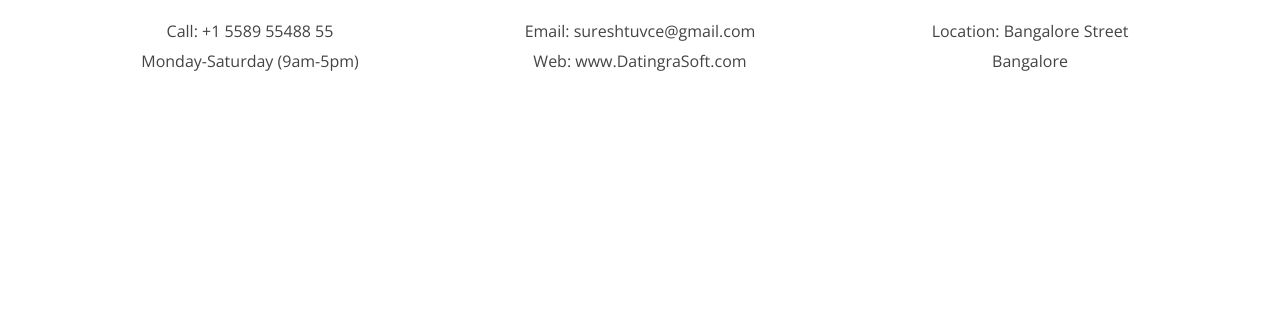
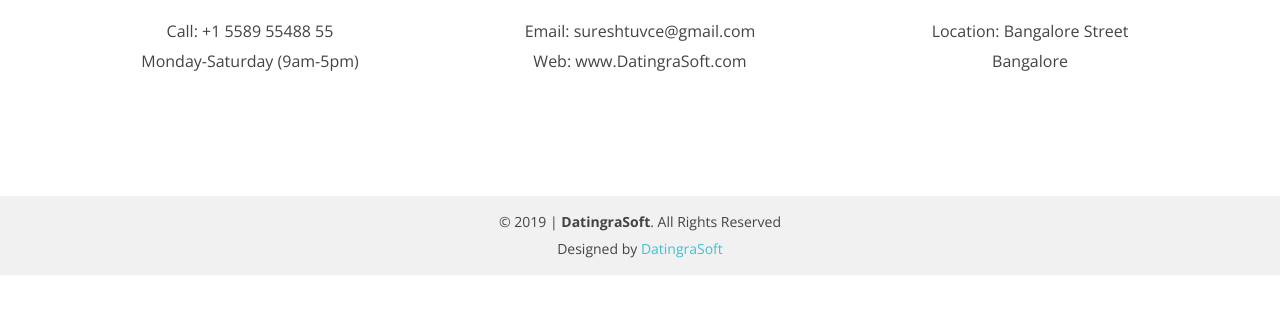
Before and after one commit to sureshtuvce/UI, a web app: page /contact.html in a window 1280 px wide. Shown: the part 234-548 px from the top of the page. Run offline with its HTML, style and script files only (its server is not run), Linux system fonts and the light colour scheme; data that the repository does not hold is empty.

Commit message:
changes are img and css file

```diff
--- a/springboot-angularjs/src/main/resources/static/contact.html
+++ b/springboot-angularjs/src/main/resources/static/contact.html
@@ -181,10 +181,6 @@
 
 
 
-
-
-  <a href="#" class="back-to-top"><i class="fa fa-chevron-up"></i></a>
-
   <!-- JavaScript Libraries -->
   <script src="lib/jquery/jquery.min.js"></script>
   <script src="lib/bootstrap/js/bootstrap.min.js"></script>
@@ -203,5 +199,26 @@
 
   <script src="js/main.js"></script>
 </body>
+<footer>
+  <div class="footer-area-bottom">
+    <div class="container">
+      <div class="row">
+        <div class="col-md-12 col-sm-12 col-xs-12">
+          <div class="copyright text-center">
+            <p>
+              &copy; 2019 | <strong>DatingraSoft</strong>. All Rights Reserved
+            </p>
+          </div>
+          <div class="credits">
+
+            Designed by <a href="https://datingraSoft.com/">DatingraSoft</a>
+          </div>
+        </div>
+      </div>
+    </div>
+  </div>
+</footer>
+
+<a href="#" class="back-to-top"><i class="fa fa-chevron-up"></i></a>
 
 </html>
--- a/springboot-angularjs/src/main/resources/static/css/style.css
+++ b/springboot-angularjs/src/main/resources/static/css/style.css
@@ -36,7 +36,8 @@
 /*  1.  Theme default CSS
 /*----------------------------------------*/
 
-html, body {
+html,
+body {
   height: 100%;
 }
 
@@ -83,7 +84,12 @@ p {
   color: #444;
 }
 
-h1, h2, h3, h4, h5, h6 {
+h1,
+h2,
+h3,
+h4,
+h5,
+h6 {
   font-family: 'Raleway', sans-serif;
   margin: 0 0 15px;
   color: #444;
@@ -130,7 +136,8 @@ a:hover {
   text-decoration: none;
 }
 
-a:active, a:hover {
+a:active,
+a:hover {
   outline: 0 none;
 }
 
@@ -185,7 +192,17 @@ ul {
   padding: 0;
 }
 
-input, select, textarea, input[type="text"], input[type="date"], input[type="url"], input[type="email"], input[type="password"], input[type="tel"], button, button[type="submit"] {
+input,
+select,
+textarea,
+input[type="text"],
+input[type="date"],
+input[type="url"],
+input[type="email"],
+input[type="password"],
+input[type="tel"],
+button,
+button[type="submit"] {
   -moz-appearance: none;
   box-shadow: none !important;
 }
@@ -289,7 +306,7 @@ div#preloader {
   letter-spacing: 1px;
 }
 
-.main-menu ul.navbar-nav li.active > a::after {
+.main-menu ul.navbar-nav li.active>a::after {
   border: 1px solid #fff;
   bottom: 0px;
   content: "";
@@ -300,13 +317,13 @@ div#preloader {
 
 .main-menu ul.navbar-nav li.active a:hover {
 
-	background-color: rgba(255,255,255,0.25);
+  background-color: rgba(255, 255, 255, 0.25);
   -webkit-transition: all 0.3s;
   -moz-transition: all 0.3s;
   -o-transition: all 0.3s;
   transition: all 0.3s;
-	-webkit-transform: scale(0.5,0.5);
-	transform: scale(0.6,0.6);
+  -webkit-transform: scale(0.5, 0.5);
+  transform: scale(0.6, 0.6);
 }
 
 
@@ -321,13 +338,13 @@ div#preloader {
 }
 
 .main-menu ul.navbar-nav li a:hover {
-  background-color: rgba(255,255,255,0.25);
+  background-color: rgba(255, 255, 255, 0.25);
   -webkit-transition: all 0.3s;
   -moz-transition: all 0.3s;
   -o-transition: all 0.3s;
   transition: all 0.3s;
-	-webkit-transform: scale(0.5,0.5);
-	transform: scale(0.6,0.6);
+  -webkit-transform: scale(0.5, 0.5);
+  transform: scale(0.6, 0.6);
 }
 
 .navbar {
@@ -339,7 +356,9 @@ div#preloader {
   background: rgba(0, 0, 0, 0) none repeat scroll 0 0;
 }
 
-.main-menu ul.navbar-default .navbar-nav>.active>a, .navbar-default .navbar-nav>.active>a:hover, .navbar-default .navbar-nav>.active>a:focus {
+.main-menu ul.navbar-default .navbar-nav>.active>a,
+.navbar-default .navbar-nav>.active>a:hover,
+.navbar-default .navbar-nav>.active>a:focus {
   background: none;
   color: #fff;
 }
@@ -351,12 +370,14 @@ div#preloader {
   padding: 25px 0px;
 }
 
-.navbar-default .navbar-nav>li>a:hover, .navbar-default .navbar-nav>li>a:focus {
+.navbar-default .navbar-nav>li>a:hover,
+.navbar-default .navbar-nav>li>a:focus {
   background-color: transparent;
   color: #fff;
 }
 
-.navbar-default .navbar-toggle:hover, .navbar-default .navbar-toggle:focus {
+.navbar-default .navbar-toggle:hover,
+.navbar-default .navbar-toggle:focus {
   background: none;
 }
 
@@ -429,7 +450,8 @@ div#preloader {
 .sticky-logo h1 span {
   color: #3ec1d5;
 }
-.stick .main-menu ul.navbar-nav li.active > a::after {
+
+.stick .main-menu ul.navbar-nav li.active>a::after {
   border: 1px solid #fff;
   bottom: 0px;
   content: "";
@@ -448,13 +470,17 @@ div#preloader {
   position: relative;
 }
 
-.stick .mainmenu ul#nav>li:hover>a, .stick .mainmenu ul#nav li .mega-menu, .stick .mainmenu ul#nav li ul.sub-menu {
+.stick .mainmenu ul#nav>li:hover>a,
+.stick .mainmenu ul#nav li .mega-menu,
+.stick .mainmenu ul#nav li ul.sub-menu {
   background-color: #f5f5f5;
   color: #fff;
   outline: medium none;
 }
 
-.stick .mainmenu ul#nav li:hover ul.sub-menu li a:hover, .mainmenu ul#nav li .mega-menu span>a:hover, .stick .mainmenu ul#nav li .mega-menu-shop a.mega-menu-title:hover {
+.stick .mainmenu ul#nav li:hover ul.sub-menu li a:hover,
+.mainmenu ul#nav li .mega-menu span>a:hover,
+.stick .mainmenu ul#nav li .mega-menu-shop a.mega-menu-title:hover {
   color: #fff;
 }
 
@@ -534,7 +560,8 @@ div#preloader {
   transition: all 0.5s ease 0s;
 }
 
-.services-details:hover h4, .services-details:hover .services-icon {
+.services-details:hover h4,
+.services-details:hover .services-icon {
   color: #3EC1D5;
 }
 
@@ -634,7 +661,8 @@ div#preloader {
   width: 42px;
 }
 
-.faq-details h4.check-title a.active, .faq-details a.active span.acc-icons::before {
+.faq-details h4.check-title a.active,
+.faq-details a.active span.acc-icons::before {
   color: #3EC1D5;
 }
 
@@ -699,7 +727,9 @@ div#preloader {
   font-size: 18px;
 }
 
-.tab-menu ul li.active a, .tab-menu ul li.hover a, .tab-menu ul li.focus a {
+.tab-menu ul li.active a,
+.tab-menu ul li.hover a,
+.tab-menu ul li.focus a {
   border-bottom: 1px solid #fff;
   color: #3EC1D5 !important;
 }
@@ -989,7 +1019,8 @@ div#preloader {
   padding: 10px 0px;
 }
 
-.team-content>h4, .team-content>p {
+.team-content>h4,
+.team-content>p {
   color: #444;
   margin-bottom: 5px;
 }
@@ -1109,7 +1140,8 @@ div#preloader {
   transition: all 0.3s ease 0s;
 }
 
-.project-menu li a.active, .project-menu li a:hover {
+.project-menu li a.active,
+.project-menu li a:hover {
   border-color: #3EC1D5;
   background: #3EC1D5;
   color: #fff;
@@ -1553,7 +1585,9 @@ div#preloader {
   padding: 10px 0;
 }
 
-.comments-type>a, .date-type, .blog-meta span.comments-type {
+.comments-type>a,
+.date-type,
+.blog-meta span.comments-type {
   color: #333;
   letter-spacing: 1px;
   margin-right: 5px;
@@ -1563,7 +1597,10 @@ div#preloader {
   padding-right: 0 !important;
 }
 
-.blog-content-right .comments-type>a, .blog-content-right .date-type, .blog-content-right .blog-meta span.comments-type, .blog-content-right .blog-text p {
+.blog-content-right .comments-type>a,
+.blog-content-right .date-type,
+.blog-content-right .blog-meta span.comments-type,
+.blog-content-right .blog-text p {
   color: #fff;
   letter-spacing: 1px;
 }
@@ -1651,7 +1688,8 @@ div#preloader {
   padding: 100px;
 }
 
-.contact-form input[type="text"], .contact-form input[type="email"] {
+.contact-form input[type="text"],
+.contact-form input[type="email"] {
   background: rgba(0, 0, 0, 0) none repeat scroll 0 0;
   border: 1px solid #ccc;
   border-radius: 0;
@@ -1662,7 +1700,7 @@ div#preloader {
   width: 100%;
 }
 
-.contact-form textarea  {
+.contact-form textarea {
   background: rgba(0, 0, 0, 0) none repeat scroll 0 0;
   border: 1px solid #ccc;
   border-radius: 0;
@@ -1691,7 +1729,7 @@ div#preloader {
   background: #3EC1D5;
 }
 
-.contact-form  #sendmessage {
+.contact-form #sendmessage {
   color: #3EC1D5;
   border: 1px solid #3EC1D5;
   display: none;
@@ -1711,7 +1749,9 @@ div#preloader {
   margin-bottom: 15px;
 }
 
-.contact-form #sendmessage.show, .contact-form #errormessage.show, .contact-form .show {
+.contact-form #sendmessage.show,
+.contact-form #errormessage.show,
+.contact-form .show {
   display: block;
 }
 
@@ -1755,6 +1795,13 @@ div#preloader {
 .footer-area {
   padding: 40px 0;
   background: #f9f9f9;
+  bottom: 0%;
+  position: absolute;
+  bottom: 0;
+  left: 0;
+  width: 100%;
+  height: auto;
+  z-index: 9;
 }
 
 .footer-head p {
@@ -1825,9 +1872,11 @@ div#preloader {
 .footer-content {
   display: block;
   overflow: hidden;
-}
-
-.popular-tag ul li a:hover, .footer-icons ul li a:hover {
+  bottom: 0px;
+}
+
+.popular-tag ul li a:hover,
+.footer-icons ul li a:hover {
   background: #3EC1D5;
   border: 1px solid #3EC1D5;
   color: #fff;
@@ -1853,6 +1902,7 @@ div#preloader {
 .footer-area-bottom {
   background: #f1f1f1 none repeat scroll 0 0;
   padding: 15px 0;
+  bottom: 0;
 }
 
 .copyright-text a:hover {
@@ -1869,7 +1919,8 @@ div#preloader {
   color: #444;
 }
 
-.copyright a, .credits a {
+.copyright a,
+.credits a {
   color: #3EC1D5;
 }
 
@@ -1904,7 +1955,8 @@ div#preloader {
   width: 100%;
 }
 
-.home-2 .layer-1-3, .home-3 .layer-1-3 {
+.home-2 .layer-1-3,
+.home-3 .layer-1-3 {
   margin: 10px 0 0;
 }
 
@@ -2051,7 +2103,8 @@ div#preloader {
   width: 65%;
 }
 
-.pst-content p a:hover, .left-blog ul li a:hover {
+.pst-content p a:hover,
+.left-blog ul li a:hover {
   color: #3EC1D5;
 }
 
@@ -2064,7 +2117,8 @@ div#preloader {
   font-size: 15px;
 }
 
-.header-bottom h1, .header-bottom h2 {
+.header-bottom h1,
+.header-bottom h2 {
   color: #fff;
 }
 
@@ -2152,7 +2206,12 @@ div#preloader {
   padding: 22px 20px;
 }
 
-.pagination>.active>a, .pagination>.active>span, .pagination>.active>a:hover, .pagination>.active>span:hover, .pagination>.active>a:focus, .pagination>.active>span:focus {
+.pagination>.active>a,
+.pagination>.active>span,
+.pagination>.active>a:hover,
+.pagination>.active>span:hover,
+.pagination>.active>a:focus,
+.pagination>.active>span:focus {
   background-color: #3EC1D5;
   border-color: #3EC1D5;
   color: #fff;
@@ -2222,7 +2281,8 @@ div#preloader {
   max-width: 650px;
 }
 
-.comments-heading h3, h3.comment-reply-title {
+.comments-heading h3,
+h3.comment-reply-title {
   border-bottom: 1px solid #e8e8e9;
   color: #444;
   font-size: 18px;
@@ -2304,7 +2364,8 @@ span.email-notes {
   margin-bottom: 5px;
 }
 
-.comment-respond input[type=text], .comment-respond input[type=email] {
+.comment-respond input[type=text],
+.comment-respond input[type=email] {
   border: 1px solid #e5e5e5;
   border-radius: 0;
   height: 32px;
```
Also changed, not shown: springboot-angularjs/src/main/resources/static/expertise.html (+22 -2 lines), springboot-angularjs/src/main/resources/static/services.html (+21 -1 lines), springboot-angularjs/src/main/resources/static/img/team/1.jpg (deleted), springboot-angularjs/src/main/resources/static/img/team/2.jpg (deleted), springboot-angularjs/src/main/resources/static/img/team/3.jpg (deleted), springboot-angularjs/src/main/resources/static/img/team/4.jpg (deleted), 1 other file. Lines whose indentation alone changed are shown as unchanged.
